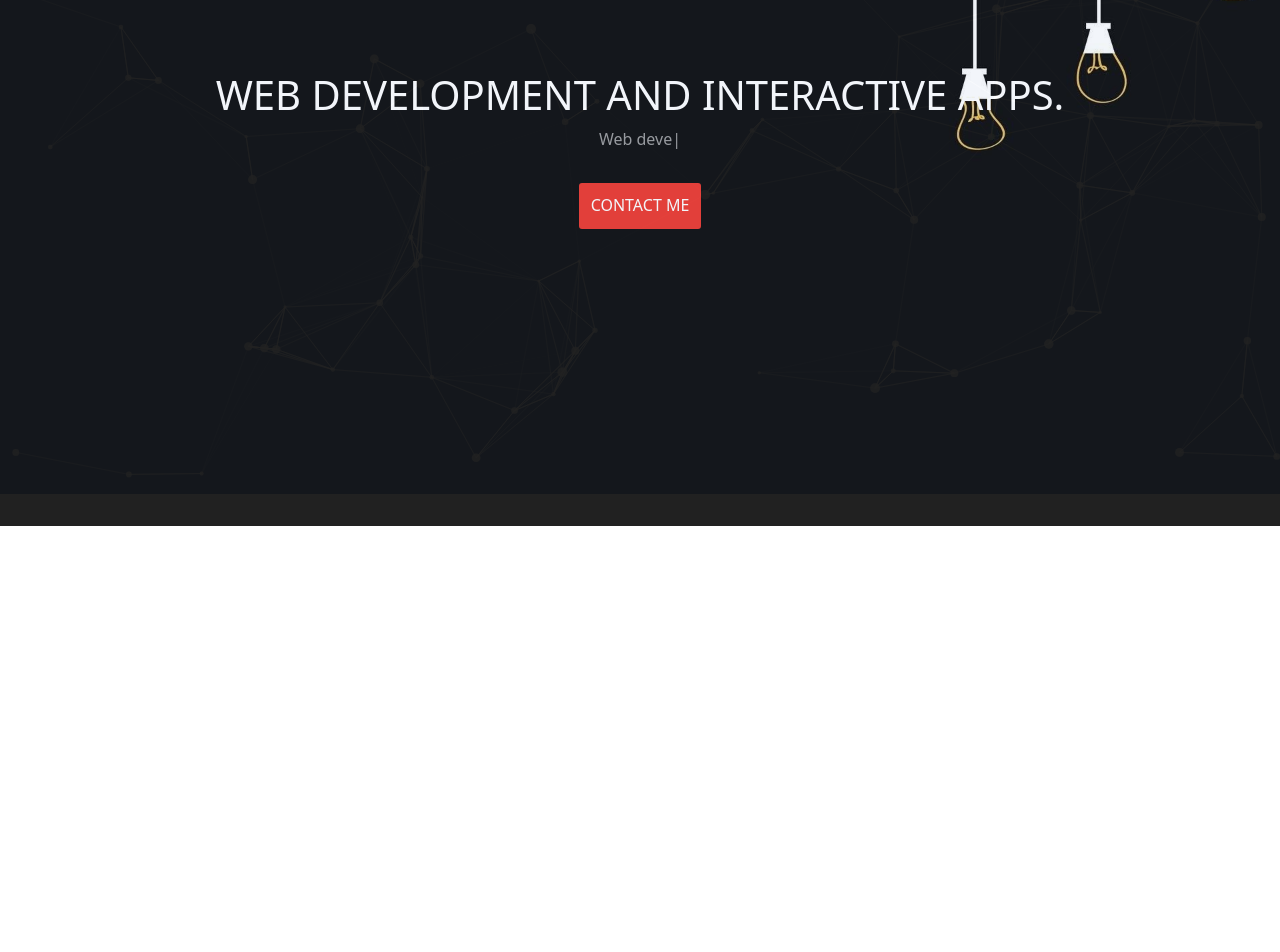
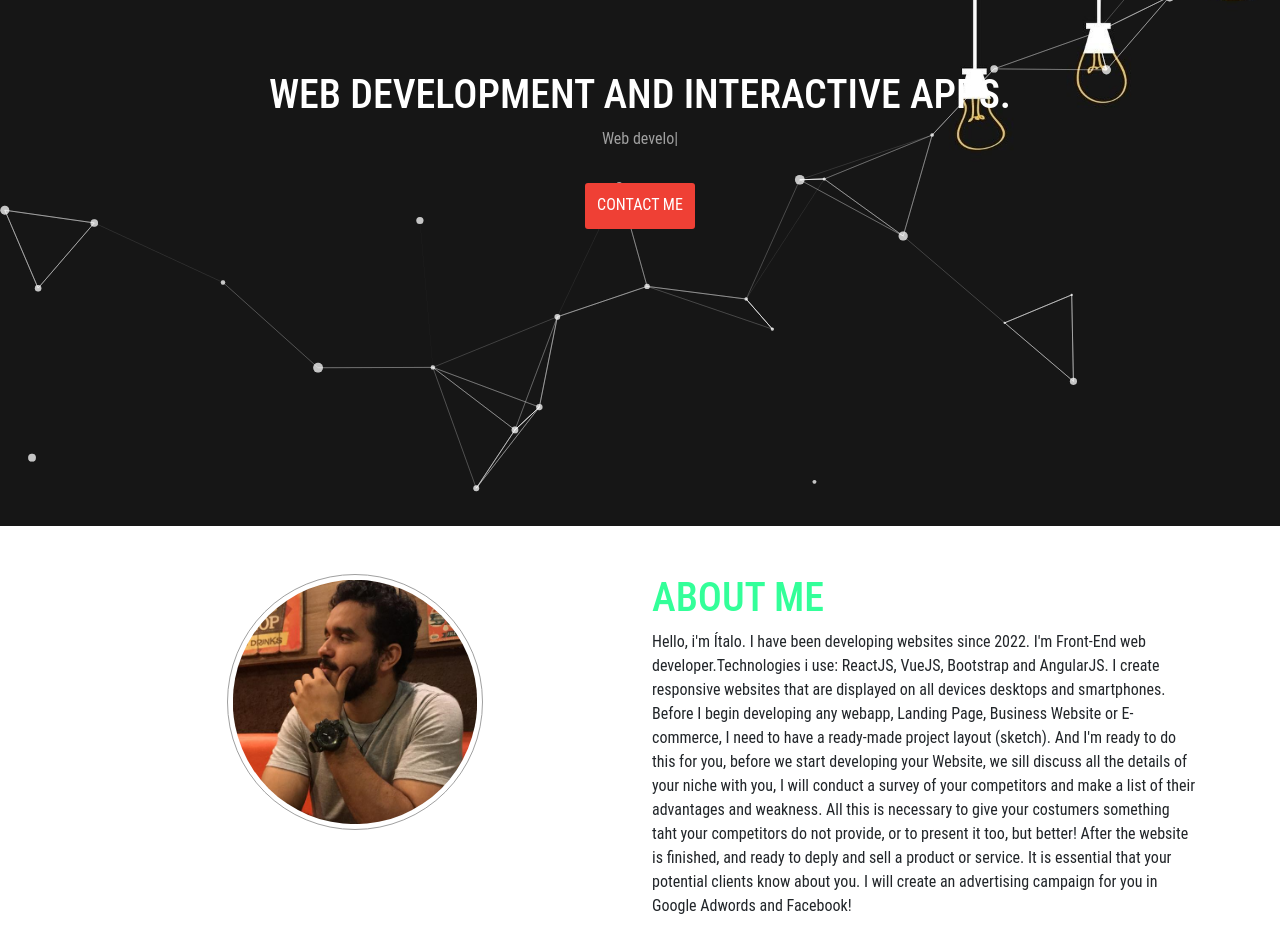
Before and after one commit to itsimoes/portfolio, a React (Create React App) app: page / in a window 1280 px wide. Shown: the part 306-1258 px from the top of the page. Before the commit the page ends 832 px from the top, so only its background shows below. Built offline with nearby package versions, Linux system fonts and the light colour scheme.

Commit message:
About me complete

```diff
--- a/src/App.css
+++ b/src/App.css
@@ -49,11 +49,15 @@
 }
 
 body {
-  font-family: "Roboto Condensed" sans-serif;
+  font-family: "Roboto Condensed", sans-serif !important;
 }
 
 
 /************************* MENU LINKS *************************/
+
+nav {
+  z-index: 2;
+}
 
 nav a.nav-link {
   letter-spacing:  0.0375rem;
@@ -97,7 +101,6 @@ nav ul li {
   background-size: cover;
   background-position: right; /* 'center' is prefered */
   height: 90vh;
-  opacity: 95%;
 }
 
 .main-info {
@@ -111,7 +114,7 @@ nav ul li {
   justify-content: center;
   align-items: center;
   text-align: center;
-  font-family: "Roboto Condensed" sans-serif;
+  z-index: 1;
 }
 
 .main-info h1 {
@@ -159,3 +162,39 @@ nav ul li {
   background-color: var(--primary-hover-red);
   color: var(--primary-white);
 }
+
+/*************************** TS-PARTICLESJS ***************************/
+
+.tsparticles-canvas {
+  position: absolute;
+  height: 100vh;
+  width: 100vw;
+  z-index: 1;
+}
+
+/*************************** ABOUT ME ***************************/
+
+.photo-wrap {
+  display: flex;
+  justify-content: center;
+  align-items: center;
+}
+
+.profile-img {
+  width: 16rem;
+  border-radius: 50%;
+  padding: .3rem;
+  border: 1px solid var(--primary-gray)
+}
+
+
+.about-heading {
+  color: var(--primary-green);
+  text-transform: uppercase;
+}
+@media(max-width: 468px) {
+  .profile-img {
+    width: 10rem;
+  }
+
+}
--- a/src/App.js
+++ b/src/App.js
@@ -4,6 +4,7 @@ import "bootstrap/dist/css/bootstrap.min.css";
 import Navbar from "./components/Navbar";
 import Header from "./components/Header";
 import Particle from "./components/Particle";
+import AboutMe from "./components/AboutMe";
 
 function App() {
   return (
@@ -11,6 +12,7 @@ function App() {
       <Particle />
       <Navbar />
       <Header />
+      <AboutMe />
     </>
   );
 }
--- /dev/null
+++ b/src/components/AboutMe.js
@@ -0,0 +1,34 @@
+import React from "react";
+import author from "../avatar.png";
+
+const AboutMe = () => {
+    return (
+        <div className="container py-5">
+            <div className="row">
+                <div className="col-lg-6 col-xm-12">
+                    <div className="photo-wrap mb-5">
+                        <img className="profile-img" src={ author } alt="author..." />
+                    </div>
+                </div>
+                <div className="col-lg-6 col-xm-12">
+                    <h1 className="about-heading">about me</h1>
+                    <p>
+                        Hello, i'm Ítalo. I have been developing websites since 2022. I'm Front-End web developer.Technologies i use: ReactJS, VueJS, Bootstrap and AngularJS.
+
+                        I create responsive websites that are displayed on all devices desktops and smartphones.
+
+                        Before I begin developing any webapp, Landing Page, Business Website or E-commerce, I need to have a ready-made project layout (sketch).
+
+                        And I'm ready to do this for you, before we start developing your Website, we sill discuss all the details of your niche with you, I will conduct a survey of your competitors and make a list of their advantages and weakness.
+
+                        All this is necessary to give your costumers something taht your competitors do not provide, or to present it too, but better!
+
+                        After the website is finished, and ready to deply and sell a product or service. It is essential that your potential clients know about you. I will create an advertising campaign for you in Google Adwords and Facebook!
+                    </p>
+                </div>
+            </div>
+        </div>
+    );
+};
+
+export default AboutMe;
--- a/src/components/Navbar.js
+++ b/src/components/Navbar.js
@@ -35,7 +35,7 @@ const Navbar = () => {
             </li>
             <li className="nav-item">
               <a className="nav-link" href="#">
-                About
+                About Me
               </a>
             </li>
             <li className="nav-item">
--- a/src/components/Particle.js
+++ b/src/components/Particle.js
@@ -18,11 +18,7 @@ const Particle = () => {
       init={particlesInit}
       loaded={particlesLoaded}
       options={{
-        background: {
-          color: {
-            value: "#0d47a1",
-          },
-        },
+        fullScreen: { enable: false },
         fpsLimit: 60,
         interactivity: {
           events: {
@@ -77,9 +73,9 @@ const Particle = () => {
           number: {
             density: {
               enable: true,
-              area: 800,
+              area: 900,
             },
-            value: 80,
+            value: 40,
           },
           opacity: {
             value: 0.5,
```
Also changed, not shown: src/avatar.png (added), 1 other file (tests, documents, lock files or other folders).
